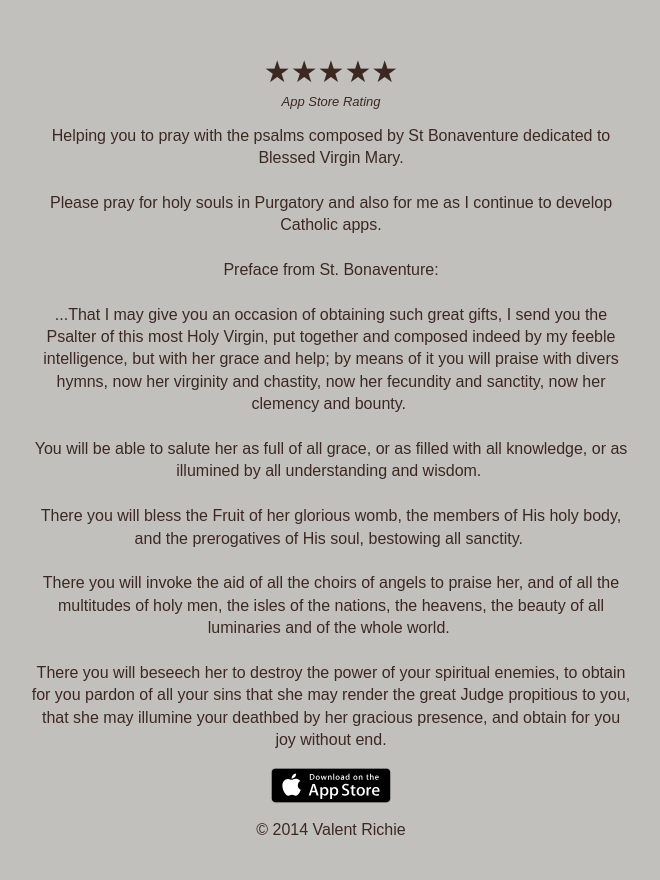
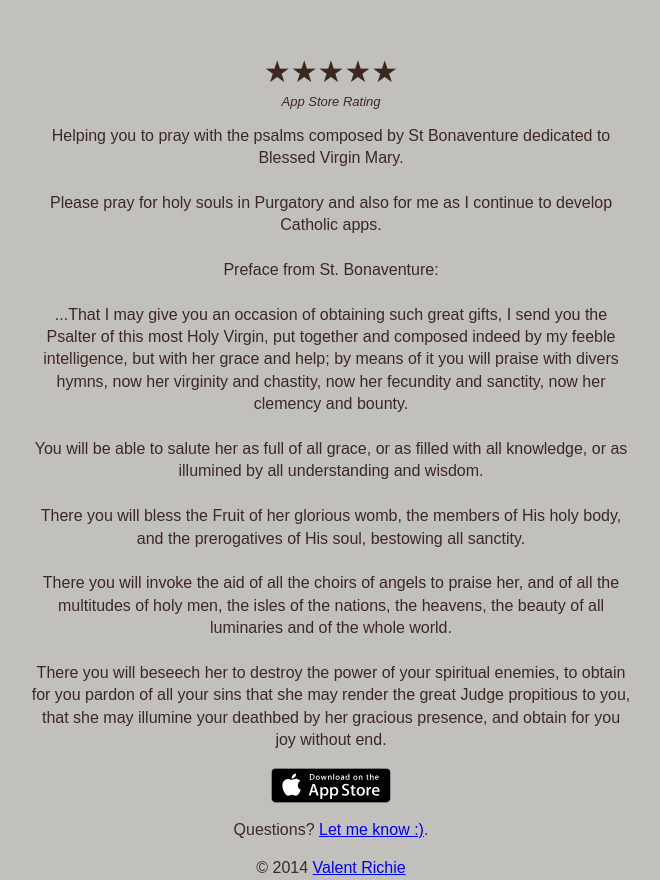
Before and after one commit to schturdark/Psalter-of-the-Blessed-Virgin-Mary-Landing-Page, a plain HTML site: page index.html in a window 1280 px wide. Shown: the part 1092-1972 px from the top of the page, without its empty margins (309-969 px from the left). Before the commit the page ends 1933 px from the top, so only its background shows below. Drawn offline with Linux system fonts and the light colour scheme.

Commit message:
Updated meta title, link to valent.co and contact form, update css white-space to pre-line

```diff
--- a/index.html
+++ b/index.html
@@ -2,14 +2,8 @@
 	<meta charset="utf-8">
 	<meta name="apple-itunes-app" content="app-id=480402186">
 	<meta name="viewport" content="width=device-width, initial-scale=1">
-	<title>Catholic Psalter of the Blessed Virgin Mary</title>
-
-
-	<script id="facebook-jssdk" src="//connect.facebook.net/en_US/sdk.js#xfbml=1&amp;appId=385205984962960&amp;version=v2.0"></script>
-
-
-<link href="//maxcdn.bootstrapcdn.com/font-awesome/4.2.0/css/font-awesome.min.css" rel="stylesheet">
-
+	<title>Catholic Psalter of the Blessed Virgin Mary App</title>
+	<link href="//maxcdn.bootstrapcdn.com/font-awesome/4.2.0/css/font-awesome.min.css" rel="stylesheet">
 <style>
 @import url(http://fonts.googleapis.com/css?family=Raleway);
 
@@ -143,7 +137,7 @@ h1, h2, h3, h4, h5, h6 {
 	margin: 1em;
 }
 #description {
-	white-space: pre-wrap;
+	white-space: pre-line;
 }
 #stars {
 	text-align: center;
@@ -224,7 +218,9 @@ There you will beseech her to destroy the power of your spiritual enemies, to ob
 	<a href="https://itunes.apple.com/us/app/catholic-psalter-blessed-virgin/id480402186?mt=8&amp;uo=4"><img class="appstore" src="appstore.svg" alt="Download on the Apple App Store"></a>
 </p>
 
-<p id="copyright">© 2014 Valent Richie </p>
+<p>Questions? <a href="http://valent.co/contact">Let me know :)</a>.<p>
+
+<p id="copyright">© 2014 <a href="http://valent.co">Valent Richie</a></p>
 
 </div>
 
```
